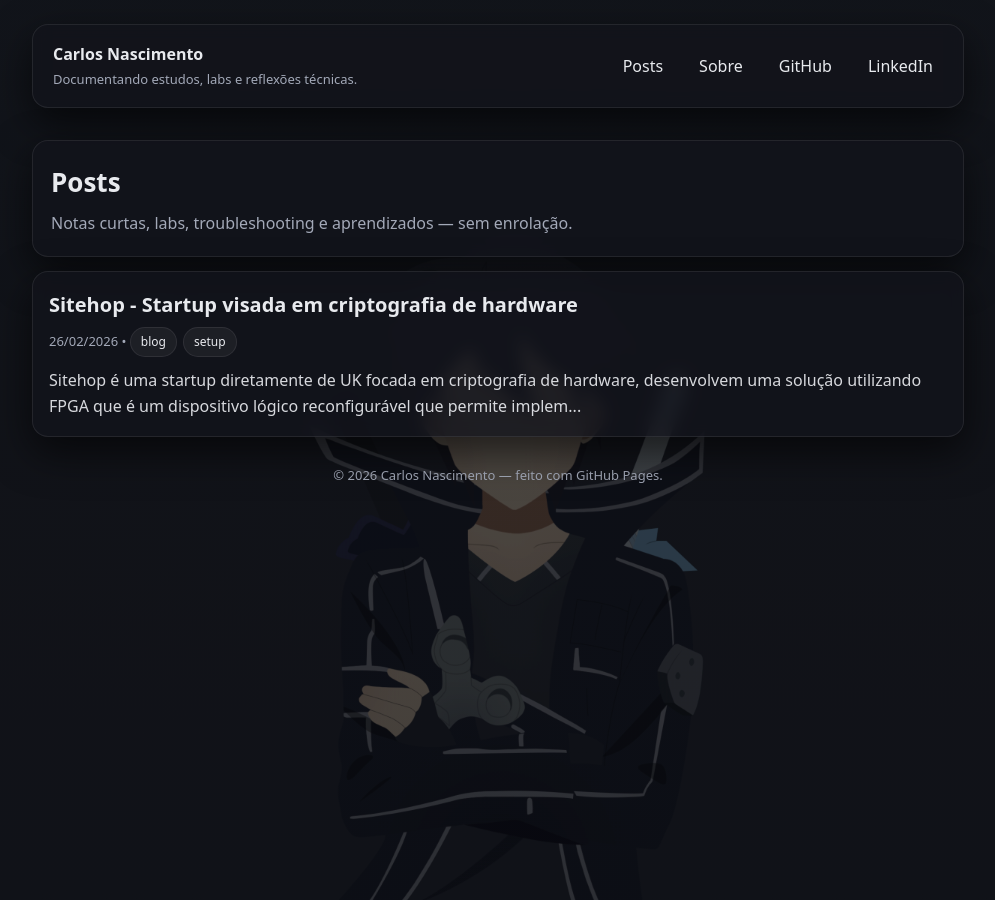
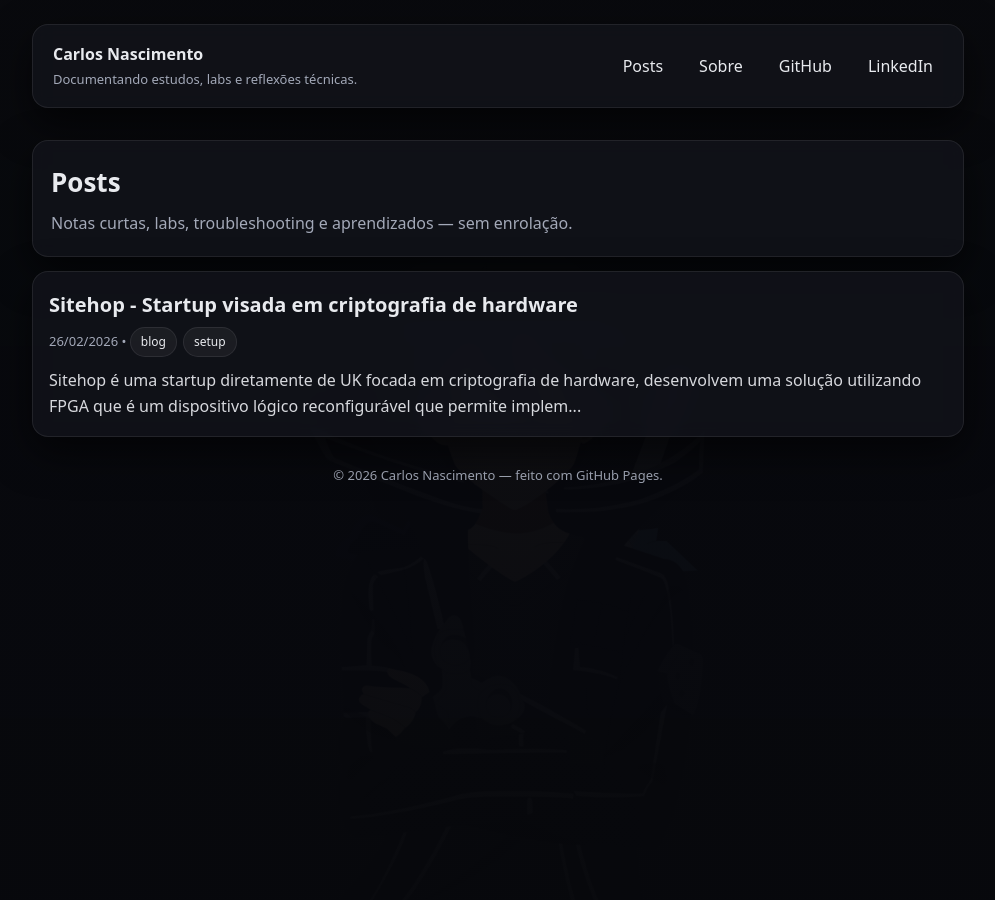
Before and after one commit to carloskyle/carloskyle.github.io, a Jekyll site: the page built from index.md, in a window 1280 px wide. Shown: the whole page, without its empty margins (142-1137 px from the left). Built offline with Jekyll 4.4.1, drawn with Linux system fonts in a browser that asks for light colours.

Commit message:
Update style.css

```diff
--- a/assets/css/style.css
+++ b/assets/css/style.css
@@ -21,10 +21,32 @@ body{
   margin:0;
   font: 16px/1.65 ui-sans-serif, system-ui, -apple-system, Segoe UI, Roboto, Arial;
   color: var(--text);
+  background: var(--bg);
+  position: relative;
+}
 
-  background:
-    linear-gradient(rgba(7,8,12,.85), rgba(7,8,12,.92)),
-    url("/assets/bg.png") center center / cover no-repeat fixed;
+/* wallpaper */
+body::before{
+  content:"";
+  position: fixed;
+  inset: 0;
+  background-image: var(--page-bg);
+  background-size: cover;
+  background-position: center 70%;
+  background-repeat: no-repeat;
+  opacity: 0.22;
+  pointer-events: none;
+  z-index: -2;
+}
+
+/* overlay escuro + leve verde */
+body::after{
+  content:"";
+  position: fixed;
+  inset: 0;
+  background: linear-gradient(rgba(7,8,12,.80), rgba(7,8,12,.92));
+  pointer-events: none;
+  z-index: -1;
 }
 
 /* Container */
@@ -246,22 +268,3 @@ a, a:visited{
     opacity: 0.22;
   }
 }
-
-/* Background global via pseudo-elemento (mobile-safe) */
-body::before{
-  content:"";
-  position: fixed;
-  inset: 0;
-  background-image: var(--page-bg);
-  background-size: cover;
-  background-position: center 70%; /* puxa pra parte de baixo */
-  background-repeat: no-repeat;
-  opacity: 0.18;
-  pointer-events: none;
-  z-index: -1;
-}
-
-/* Mantém seus efeitos/gradients no body sem "apagar" a imagem */
-body{
-  position: relative;
-}
```
